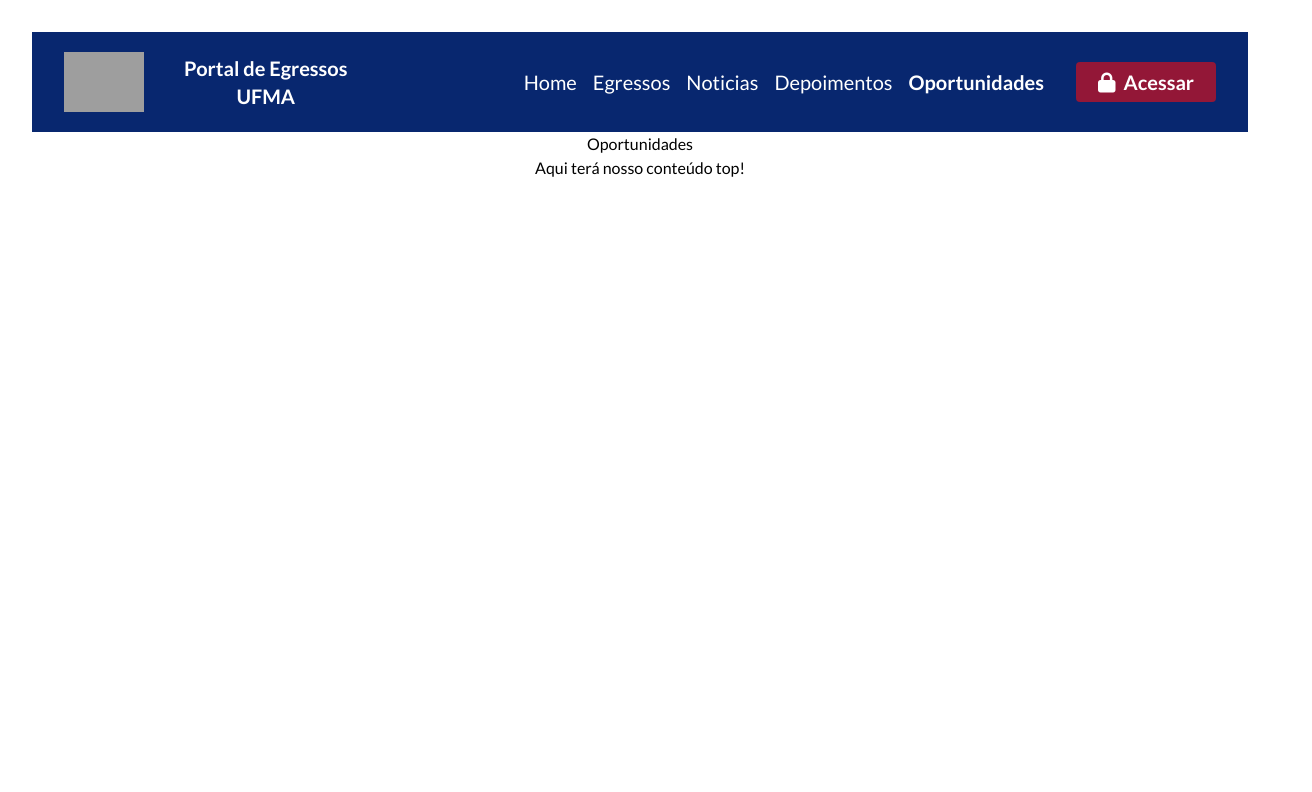
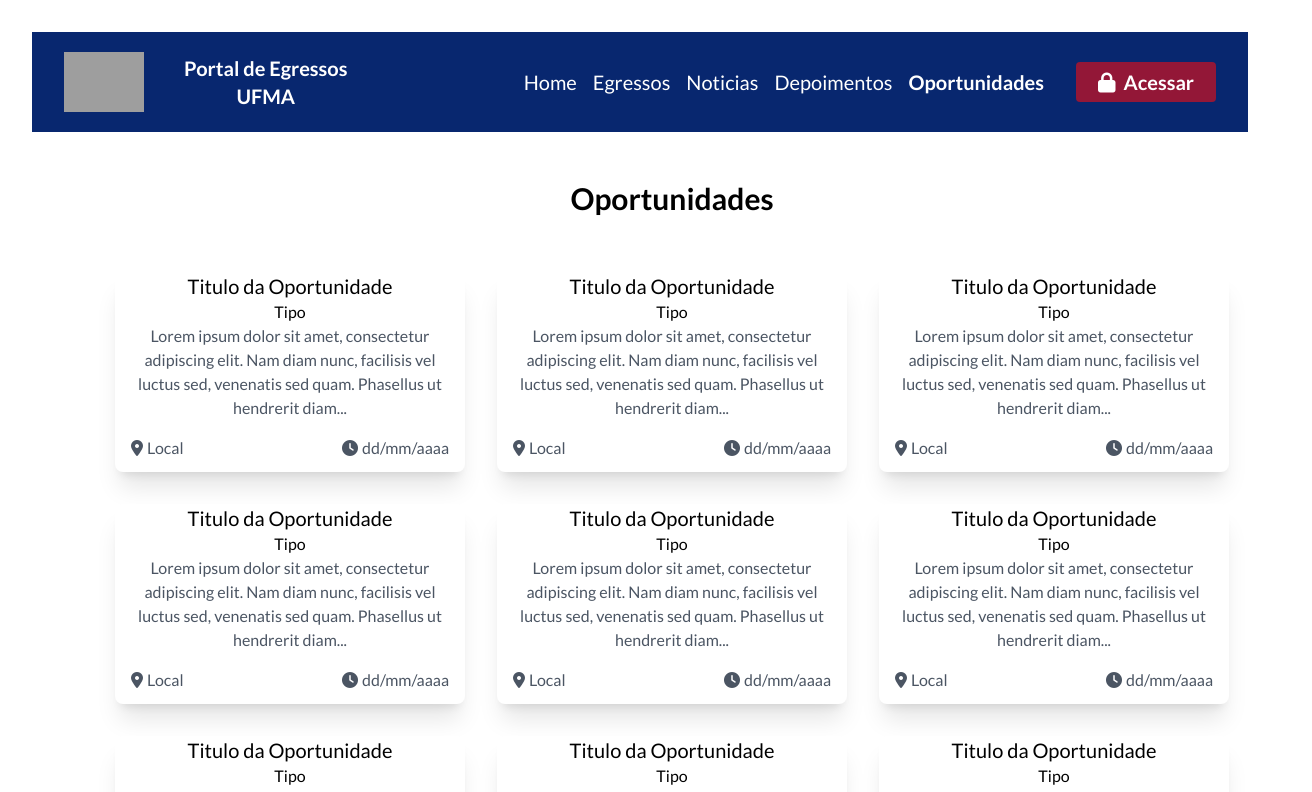
Before and after one commit to Gabriel-Bastos-Rabelo/Portal-Egressos-Frontend, a React (Vite) app: page /oportunidades in a window 1280 px wide. Shown: the top 792 px of the page, 1312 px wide, since content can reach past the window. Built offline with nearby package versions, Linux system fonts and the light colour scheme; grey boxes are pictures that could not be loaded.

Commit message:
feat: recupera tela de oportunidades

```diff
--- /dev/null
+++ b/src/components/Cards/OportunidadeCard.tsx
@@ -0,0 +1,33 @@
+import { useState } from 'react';
+import OportunidadeModal from '../../components/Modals/OportunidadeModal.tsx';
+
+const OportunidadeCard = () => {
+  const [isModalOpen, setIsModalOpen] = useState(false);
+
+  const openModal = () => setIsModalOpen(true);
+  const closeModal = () => setIsModalOpen(false);
+
+  return (
+    <div className="w-[350px] h-[200px] bg-white rounded-lg shadow-xl flex flex-col px-4 gap-4 cursor-pointer" onClick={openModal}>
+      <div>
+        <h3 className="text-xl">Titulo da Oportunidade</h3>
+        <p className="">Tipo</p>
+        <p className="text-gray-600">Lorem ipsum dolor sit amet, consectetur adipiscing elit. Nam diam nunc, facilisis vel luctus sed, venenatis sed quam. Phasellus ut hendrerit diam...</p>
+      </div>
+      <div className="flex items-center gap-4 text-gray-600 justify-between">
+        <div className="flex items-center gap-1">
+          <i className="fa-solid fa-location-dot"></i>
+          <p>Local</p>
+        </div>
+        <div className="flex items-center gap-1 ">
+          <i className="fa-solid fa-clock"></i>
+          <p>dd/mm/aaaa</p>
+        </div>
+      </div>
+
+      {isModalOpen && <OportunidadeModal onClose={closeModal} />}
+    </div>
+  );
+};
+
+export default OportunidadeCard;
--- /dev/null
+++ b/src/components/Modals/OportunidadeModal.tsx
@@ -0,0 +1,61 @@
+type OportunidadeModalProps = {
+    onClose: () => void;
+  };
+
+const OportunidadeModal = ({ onClose }: OportunidadeModalProps) => {
+  return (
+    <div className="fixed inset-0 flex items-center justify-center bg-black bg-opacity-50 z-50">
+      <div className="bg-white rounded-lg shadow-lg w-[500px] max-w-[90%] p-8 relative">
+        {/* Botão de fechar */}
+        <button
+          className="absolute top-4 right-4 text-gray-500 hover:text-gray-700 text-2xl w-8 h-8 bg-gray-100 rounded-full flex items-center justify-center shadow-md hover:bg-gray-200 transition"
+          onClick={(e) => {
+            e.stopPropagation();
+            onClose();
+          }}
+          aria-label="Fechar modal"
+        >
+            &times;
+        </button>
+
+        <h2 className="text-2xl font-bold text-center mb-3">Título da Oportunidade</h2>
+
+        <div className="flex flex-col gap-4 text-gray-600">
+          <div className="flex justify-between w-full gap-x-8">
+            <div className="flex items-center gap-2">
+              <i className="fa-solid fa-briefcase"></i>
+              <p>Tipo: Integral</p>
+            </div>
+            <div className="flex items-center gap-2">
+              <i className="fa-solid fa-building-user"></i>
+              <p>Local: Remoto</p>
+            </div>
+          </div>
+
+          <div className="flex justify-between w-full gap-x-8">
+            <div className="flex items-center gap-2">
+              <i className="fa-solid fa-clock"></i>
+              <p>Data da Publicação: dd/mm/aaaa</p>
+            </div>
+            <div className="flex items-center gap-2">
+              <i className="fa-solid fa-sack-dollar"></i>
+              <p>Salário: R$5.000</p>
+            </div>
+          </div>
+        </div>
+
+        <p className="text-gray-600 text-justify mt-6">
+            Lorem ipsum dolor sit amet, consectetur adipiscing elit. Nam diam nunc,
+            facilisis vel luctus sed, venenatis sed quam. Phasellus ut hendrerit diam.
+            Aliquam egestas mauris ac arcu accumsan scelerisque.
+        </p>
+
+        <p className="mt-2 text-blue-600 underline cursor-pointer">
+            Link da oportunidade
+        </p>
+      </div>
+    </div>
+  );
+};
+
+export default OportunidadeModal;
--- a/src/pages/Oportunidades/index.tsx
+++ b/src/pages/Oportunidades/index.tsx
@@ -1,9 +1,17 @@
+import OportunidadeCard from '../../components/Cards/OportunidadeCard.tsx';
+
 function Oportunidades() {
+  const cards = Array.from({ length: 12 }, (_, index) => (
+    <OportunidadeCard key={index} />
+  ));
+
   return (
-    <div className="flex min-h-screen justify-center">
-      <div className="container">
-        <h2>Oportunidades</h2>
-        <p>Aqui terá nosso conteúdo top!</p>
+    <div className="flex min-h-screen w-screen justify-center my-12">
+      <div className="flex flex-col items-center gap-8">
+        <h1 className="text-3xl font-bold text-center mb-6">Oportunidades</h1>
+        <div className="grid grid-cols-1 sm:grid-cols-2 md:grid-cols-3 gap-8">
+          {cards}
+        </div>
       </div>
     </div>
   );
```
